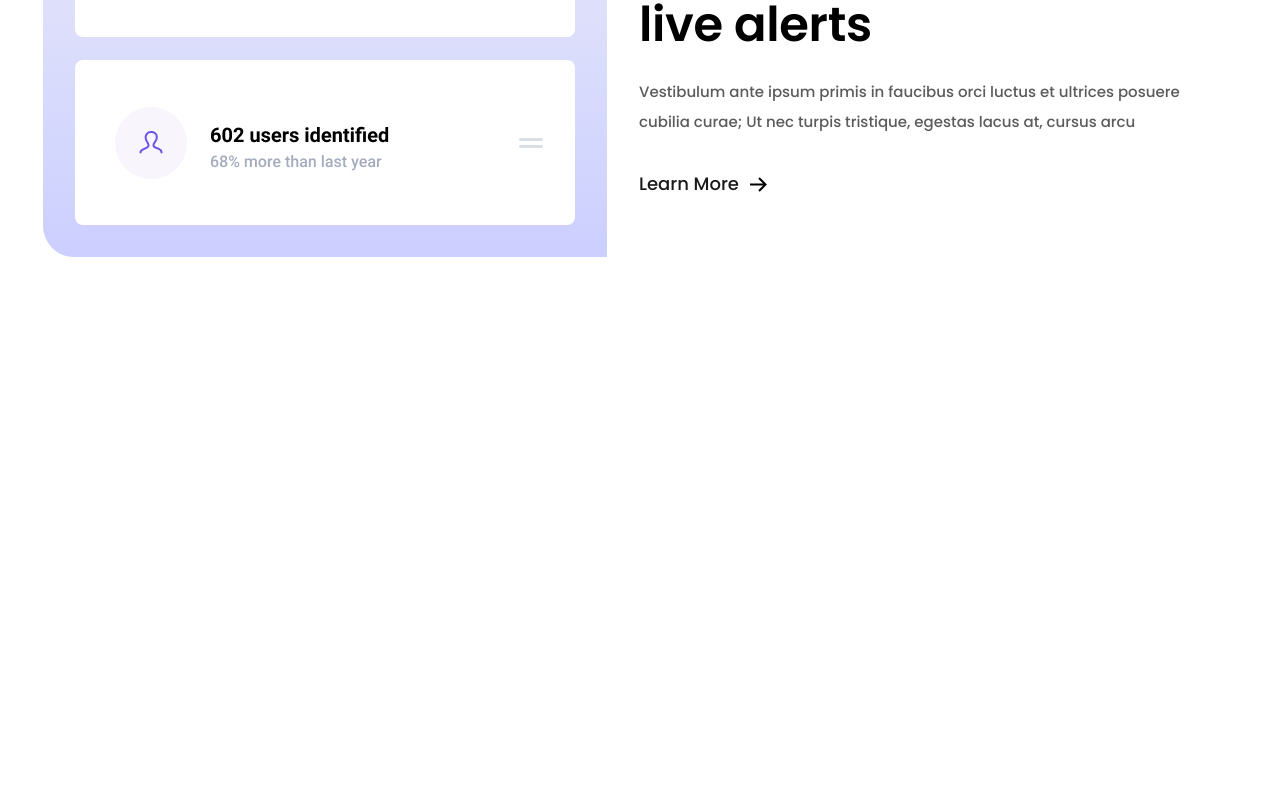
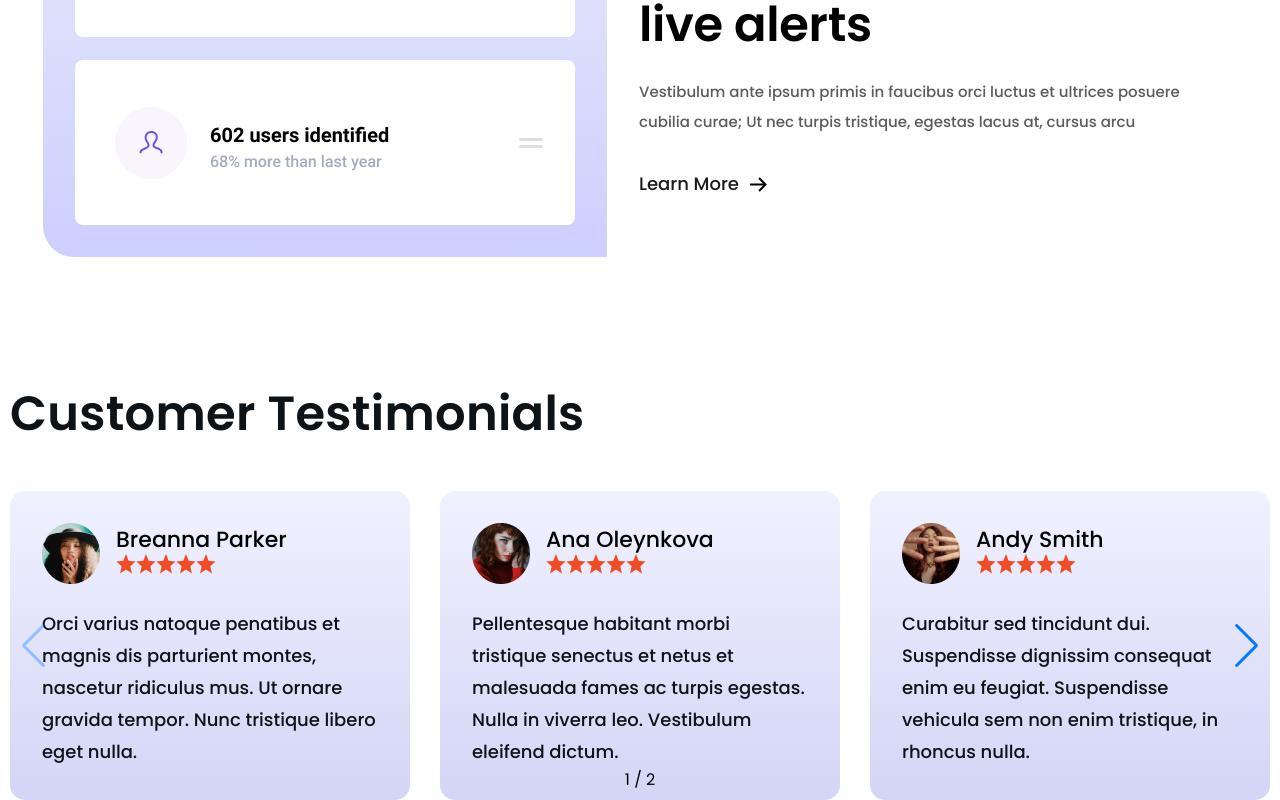
Before and after one commit to Kiguradze/Finsweet-Template1, a React (Vite) app: page / in a window 1280 px wide. Shown: the part 4517-5317 px from the top of the page. Before the commit the page ends 4774 px from the top, so only its background shows below. Built offline with nearby package versions, Linux system fonts and the light colour scheme.

Commit message:
update styles

```diff
--- a/src/components/testimonials/testimonial.css
+++ b/src/components/testimonials/testimonial.css
@@ -1,5 +1,5 @@
 .testimonial {
-  max-width: 452px;
+  max-width: 100%;
   padding: 32px;
   display: flex;
   flex-direction: column;
--- a/src/pages/homePage/Home.jsx
+++ b/src/pages/homePage/Home.jsx
@@ -15,8 +15,8 @@ const Home = () => {
       <WhySection />
       <ImageSection />
       <Features />
-      {/* <Testimonials />
-      <Faq /> */}
+      <Testimonials />
+      {/* <Faq /> */}
     </>
   );
 };
--- a/src/pages/homePage/Testimonials.jsx
+++ b/src/pages/homePage/Testimonials.jsx
@@ -11,16 +11,36 @@ import "./testimonials.css";
 const Testimonials = () => {
   const [data, setData] = useState(testimonialData);
 
+  const breakpoints = {
+    // when window width is >= 320px
+    320: {
+      slidesPerView: 1,
+      spaceBetween: 20,
+    },
+    // when window width is >= 480px
+    600: {
+      slidesPerView: 2,
+      spaceBetween: 30,
+    },
+    1020: {
+      slidesPerView: 3,
+      spaceBetween: 30,
+    },
+  };
+
   return (
     <section className="testimonials">
       <div className="container">
         <h1>Customer Testimonials</h1>
         <Swiper
-          slidesPerView={3}
+          slidesPerView={1}
+          spaceBetween={10}
+          // slidesPerView={3}
           pagination={{
             type: "fraction",
           }}
           navigation={true}
+          breakpoints={breakpoints}
           modules={[Pagination, Navigation]}
           className="mySwiper"
         >
--- a/src/pages/homePage/testimonials.css
+++ b/src/pages/homePage/testimonials.css
@@ -11,10 +11,9 @@
   margin-bottom: 48px;
 }
 
-.swiper {
-  max-width: 1440px;
+@media screen and (max-width: 375px) {
+  .testimonials h1 {
+    font-size: 32px;
+    line-height: 40px;
+  }
 }
-
-.swiper-button-next {
-  right: 35px;
-}
--- a/src/testimonialsData/testimonialData.js
+++ b/src/testimonialsData/testimonialData.js
@@ -18,11 +18,11 @@ const testimonialData = [
     name: "Andy Smith",
     desk: "Curabitur sed tincidunt dui. Suspendisse dignissim consequat enim eu feugiat. Suspendisse vehicula sem non enim tristique, in rhoncus nulla.",
   },
-  // {
-  //   img: TestimonialImage3,
-  //   name: "Andy Smith",
-  //   desk: "Curabitur sed tincidunt dui. Suspendisse dignissim consequat enim eu feugiat. Suspendisse vehicula sem non enim tristique, in rhoncus nulla.",
-  // },
+  {
+    img: TestimonialImage3,
+    name: "Andy Smith",
+    desk: "Curabitur sed tincidunt dui. Suspendisse dignissim consequat enim eu feugiat. Suspendisse vehicula sem non enim tristique, in rhoncus nulla.",
+  },
 ];
 
 export default testimonialData;
```
